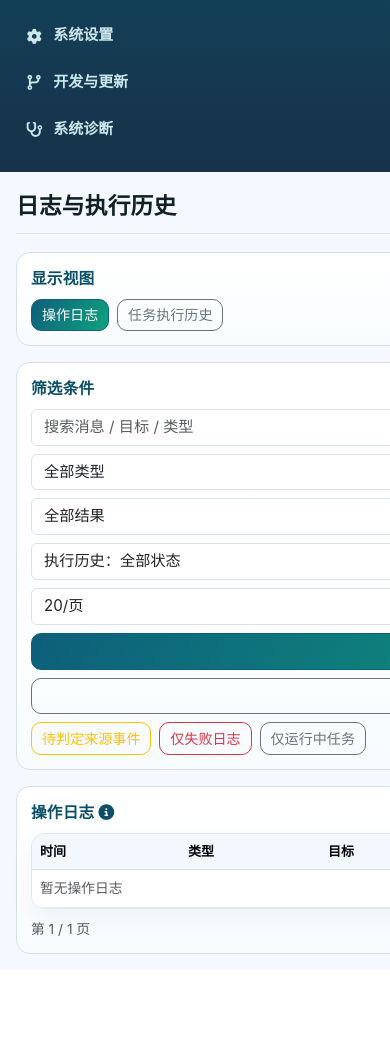
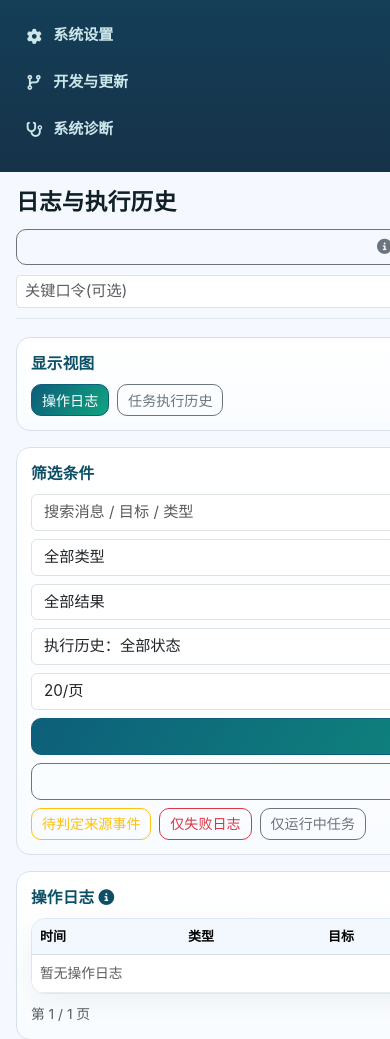
Before and after one commit to MaroD1M/HLM-Demo, a Flask app: page /logs in a window 390 px wide; the page is wider, and only the part inside the window is pictured. Shown: the part 427-1466 px from the top of that part. Before the commit the page ends 1381 px from the top of that part, so only its background shows below. Run offline with Flask 3, Linux system fonts and the light colour scheme; parts of the project's set-up code (start-up, migrations or seed data) failed here and were passed over; some libraries are stand-ins or nearby versions.

Commit message:
发布 v0.2.10：统一页面说明入口并修复日志展开

```diff
--- a/static/css/app.css
+++ b/static/css/app.css
@@ -64,6 +64,38 @@
   margin: 0;
   font-size: var(--fs-24);
   font-weight: 700;
+}
+
+.page-actions {
+  display: flex;
+  gap: 8px;
+  flex-wrap: wrap;
+  align-items: center;
+  justify-content: flex-end;
+}
+
+.page-actions > form {
+  display: flex;
+  gap: 8px;
+  align-items: center;
+  flex-wrap: wrap;
+  margin: 0;
+}
+
+.page-actions .form-control.form-control-sm {
+  min-width: 140px;
+}
+
+@media (max-width: 768px) {
+  .page-actions {
+    width: 100%;
+    justify-content: flex-start;
+  }
+
+  .page-actions .form-control.form-control-sm {
+    width: 100%;
+    min-width: 0;
+  }
 }
 
 .side .nav-link i {
--- a/templates/base.html
+++ b/templates/base.html
@@ -152,7 +152,7 @@
             document.body.classList.remove('modal-open');
             document.body.style.removeProperty('padding-right');
             document.querySelectorAll('.modal form.js-ajax-form').forEach((f)=>{ if(f.hasAttribute('data-keep-values')) return; try{f.reset&&f.reset();}catch(_){}});
-            window.HLMAjax.bind();window.HLMAjax.bindFilters&&window.HLMAjax.bindFilters();if(window.bindCronPreview) window.bindCronPreview();if(window.initCronEditModal) window.initCronEditModal();if(window.bindMappingPanel) window.bindMappingPanel();if(window.HLMHelpToggleBind) window.HLMHelpToggleBind();
+            window.HLMAjax.bind();window.HLMAjax.bindFilters&&window.HLMAjax.bindFilters();if(window.bindCronPreview) window.bindCronPreview();if(window.initCronEditModal) window.initCronEditModal();if(window.bindMappingPanel) window.bindMappingPanel();if(window.bindLogMsgToggles) window.bindLogMsgToggles();if(window.HLMHelpToggleBind) window.HLMHelpToggleBind();
           }
         }catch(err){
           const msg=(err&&err.message&&String(err.message).startsWith('NON_JSON_'))
@@ -191,7 +191,7 @@
           window.HLMAjax.bindFilters();
           if(window.bindCronPreview) window.bindCronPreview();
           if(window.initCronEditModal) window.initCronEditModal();
-          if(window.bindMappingPanel) window.bindMappingPanel();if(window.HLMHelpToggleBind) window.HLMHelpToggleBind();
+          if(window.bindMappingPanel) window.bindMappingPanel();if(window.bindLogMsgToggles) window.bindLogMsgToggles();if(window.HLMHelpToggleBind) window.HLMHelpToggleBind();
           window.HLMNotice && window.HLMNotice('筛选已更新','success');
         }
       }catch(_){window.HLMNotice && window.HLMNotice('筛选失败，请稍后重试','danger');}
--- a/templates/cron.html
+++ b/templates/cron.html
@@ -4,18 +4,18 @@
 <div class="page-head">
   <h3 class="mb-0">定时任务</h3>
   <div class="page-actions">
+    <button class="btn btn-outline-secondary" type="button" data-help-target="pageHelp" aria-expanded="false"><i class="fa-solid fa-circle-info me-1"></i><span class="help-toggle-label">页面说明</span></button>
     <form class="js-ajax-form" action="/cron/backup-now" method="POST" data-target="cronJobsPanel">
       <input type="hidden" name="csrf_token" value="{{ csrf_token }}">
       <button class="btn btn-outline-primary">立即备份数据库</button>
     </form>
-    <button class="btn btn-outline-secondary" type="button" data-help-target="cronPageHelp" aria-expanded="false"><i class="fa-solid fa-circle-info me-1"></i><span class="help-toggle-label">页面说明</span></button>
     <button class="btn btn-brand" data-bs-toggle="modal" data-bs-target="#addCronModal">
       <i class="fa-solid fa-plus"></i> 新建计划
     </button>
   </div>
 </div>
 
-<div id="cronPageHelp" class="section-card mb-3 d-none">
+<div id="pageHelp" class="section-card mb-3 d-none">
   <div class="section-muted mb-1">系统任务说明：“系统缓存清理（高风险）”会清理缓存追踪记录（不删真实文件），建议仅排障时手动执行。</div>
   <div class="section-muted"><strong>计划表达式（Cron）快速帮助：</strong> <code>分 时 日 月 周</code>（24小时制），例如 <code>0 3 * * *</code> = 每天 <strong>03:00</strong> 执行。</div>
 </div>
--- a/templates/delete_monitor.html
+++ b/templates/delete_monitor.html
@@ -3,7 +3,9 @@
 {% block content %}
 <div class="page-head">
   <h3 class="mb-0">疑似误删处理中心</h3>
-  <button class="btn btn-outline-secondary" type="button" data-help-target="pageHelp" aria-expanded="false"><i class="fa-solid fa-circle-info me-1"></i><span class="help-toggle-label">页面说明</span></button>
+  <div class="page-actions">
+    <button class="btn btn-outline-secondary" type="button" data-help-target="pageHelp" aria-expanded="false"><i class="fa-solid fa-circle-info me-1"></i><span class="help-toggle-label">页面说明</span></button>
+  </div>
 </div>
 
 <div id="pageHelp" class="section-card mb-3 d-none">
--- a/templates/downloader.html
+++ b/templates/downloader.html
@@ -3,8 +3,10 @@
 {% block content %}
 <div class="page-head">
   <h3 class="mb-0">下载器</h3>
-  <button class="btn btn-outline-secondary" type="button" data-help-target="pageHelp" aria-expanded="false"><i class="fa-solid fa-circle-info me-1"></i><span class="help-toggle-label">页面说明</span></button>
-  <button class="btn btn-brand" data-bs-toggle="modal" data-bs-target="#addDownloaderModal">新增</button>
+  <div class="page-actions">
+    <button class="btn btn-outline-secondary" type="button" data-help-target="pageHelp" aria-expanded="false"><i class="fa-solid fa-circle-info me-1"></i><span class="help-toggle-label">页面说明</span></button>
+    <button class="btn btn-brand" data-bs-toggle="modal" data-bs-target="#addDownloaderModal">新增</button>
+  </div>
 </div>
 
 <div id="pageHelp" class="section-card mb-3 d-none">
--- a/templates/logs.html
+++ b/templates/logs.html
@@ -3,15 +3,17 @@
 {% block content %}
 <div class="page-head">
   <h3 class="mb-0">日志与执行历史</h3>
-  <form action="/logs/clear" method="POST" onsubmit="return confirm('确认清空操作日志？')" class="d-flex gap-2 align-items-center flex-wrap">
-    <input type="hidden" name="csrf_token" value="{{ csrf_token }}">
-    <input class="form-control form-control-sm" style="width:180px" type="password" name="critical_passphrase" placeholder="关键口令(可选)">
-    <button class="btn btn-outline-secondary" type="button" data-help-target="logsPageHelp" aria-expanded="false"><i class="fa-solid fa-circle-info me-1"></i><span class="help-toggle-label">页面说明</span></button>
-    <button class="btn btn-outline-danger">清空操作日志</button>
-  </form>
+  <div class="page-actions">
+    <button class="btn btn-outline-secondary" type="button" data-help-target="pageHelp" aria-expanded="false"><i class="fa-solid fa-circle-info me-1"></i><span class="help-toggle-label">页面说明</span></button>
+    <form action="/logs/clear" method="POST" onsubmit="return confirm('确认清空操作日志？')" class="d-flex gap-2 align-items-center flex-wrap">
+      <input type="hidden" name="csrf_token" value="{{ csrf_token }}">
+      <input class="form-control form-control-sm" style="width:180px" type="password" name="critical_passphrase" placeholder="关键口令(可选)">
+      <button class="btn btn-outline-danger">清空操作日志</button>
+    </form>
+  </div>
 </div>
 
-<div id="logsPageHelp" class="section-card mb-3 d-none">
+<div id="pageHelp" class="section-card mb-3 d-none">
   <div class="section-muted">支持按类型、结果与关键字筛选，可切换“操作日志/任务执行历史”。</div>
 </div>
 
@@ -88,7 +90,13 @@
               {% set log_msg = (log.message or '-') %}
               {% if log_msg|length > 120 %}
                 <small class="log-msg" data-msg-id="logmsg-{{ log.id }}">{{ log_msg[:120] }}...</small>
-                <button class="btn btn-sm btn-link p-0 ms-1" type="button" onclick="toggleLogMsg('logmsg-{{ log.id }}', this, {{ log_msg|tojson }}, {{ log_msg[:120]|tojson }})">展开</button>
+                <button
+                  class="btn btn-sm btn-link p-0 ms-1 js-log-toggle"
+                  type="button"
+                  data-target-id="logmsg-{{ log.id }}"
+                  data-full-text="{{ log_msg|e }}"
+                  data-short-text="{{ log_msg[:120]|e }}"
+                >展开</button>
               {% else %}
                 <small>{{ log_msg }}</small>
               {% endif %}
@@ -130,7 +138,13 @@
               {% set exec_msg = (e.message or '-') %}
               {% if exec_msg|length > 120 %}
                 <small class="log-msg" data-msg-id="execmsg-{{ e.id }}">{{ exec_msg[:120] }}...</small>
-                <button class="btn btn-sm btn-link p-0 ms-1" type="button" onclick="toggleLogMsg('execmsg-{{ e.id }}', this, {{ exec_msg|tojson }}, {{ exec_msg[:120]|tojson }})">展开</button>
+                <button
+                  class="btn btn-sm btn-link p-0 ms-1 js-log-toggle"
+                  type="button"
+                  data-target-id="execmsg-{{ e.id }}"
+                  data-full-text="{{ exec_msg|e }}"
+                  data-short-text="{{ exec_msg[:120]|e }}"
+                >展开</button>
               {% else %}
                 <small>{{ exec_msg }}</small>
               {% endif %}
@@ -170,5 +184,24 @@
     btn.dataset.expanded = '1';
   }
 }
+
+window.bindLogMsgToggles = function(){
+  document.querySelectorAll('.js-log-toggle').forEach((btn)=>{
+    if(btn.dataset.toggleBound === '1') return;
+    btn.dataset.toggleBound = '1';
+    btn.addEventListener('click', ()=>{
+      toggleLogMsg(
+        btn.dataset.targetId || '',
+        btn,
+        btn.dataset.fullText || '',
+        btn.dataset.shortText || ''
+      );
+    });
+  });
+};
+
+window.addEventListener('DOMContentLoaded', ()=>{
+  if(window.bindLogMsgToggles) window.bindLogMsgToggles();
+});
 </script>
 {% endblock %}
--- a/templates/mapping.html
+++ b/templates/mapping.html
@@ -3,8 +3,8 @@
 {% block content %}
 <div class="page-head">
   <h3 class="mb-0">文件映射与缓存管理</h3>
-  <div class="d-flex gap-2 flex-wrap">
-    <button class="btn btn-outline-secondary" type="button" data-help-target="mappingPageHelp" aria-expanded="false"><i class="fa-solid fa-circle-info me-1"></i><span class="help-toggle-label">页面说明</span></button>
+  <div class="page-actions">
+    <button class="btn btn-outline-secondary" type="button" data-help-target="pageHelp" aria-expanded="false"><i class="fa-solid fa-circle-info me-1"></i><span class="help-toggle-label">页面说明</span></button>
     <form action="/mapping/link/clear" method="POST" onsubmit="return confirm('确认清空全部映射记录吗？仅删除数据库映射，不删除真实文件。')" class="js-ajax-form d-flex gap-2" data-target="mappingPanel">
       <input type="hidden" name="csrf_token" value="{{ csrf_token }}">
       <input class="form-control form-control-sm" style="width:160px" type="password" name="critical_passphrase" placeholder="关键口令(可选)">
@@ -18,7 +18,7 @@
   </div>
 </div>
 
-<div id="mappingPageHelp" class="section-card mb-3 d-none">
+<div id="pageHelp" class="section-card mb-3 d-none">
   <div class="section-muted">映射=源与目标关系；缓存=已处理标记。清理时仅影响记录，不删除真实文件。</div>
 </div>
 
--- a/templates/notifier.html
+++ b/templates/notifier.html
@@ -3,8 +3,10 @@
 {% block content %}
 <div class="page-head">
   <h3 class="mb-0">通知器</h3>
-  <button class="btn btn-outline-secondary" type="button" data-help-target="pageHelp" aria-expanded="false"><i class="fa-solid fa-circle-info me-1"></i><span class="help-toggle-label">页面说明</span></button>
-  <button class="btn btn-brand" data-bs-toggle="modal" data-bs-target="#addNotifierModal">新增</button>
+  <div class="page-actions">
+    <button class="btn btn-outline-secondary" type="button" data-help-target="pageHelp" aria-expanded="false"><i class="fa-solid fa-circle-info me-1"></i><span class="help-toggle-label">页面说明</span></button>
+    <button class="btn btn-brand" data-bs-toggle="modal" data-bs-target="#addNotifierModal">新增</button>
+  </div>
 </div>
 
 <div id="pageHelp" class="section-card mb-3 d-none">
```
Also changed, not shown: templates/dashboard.html (+7 -1 lines), templates/diagnostics.html (+6 -2 lines), templates/hardlink.html (+5 -2 lines), templates/hardlink_edit.html (+6 -1 lines), templates/hardlink_new.html (+6 -1 lines), templates/settings.html (+6 -1 lines), templates/settings_devops.html (+6 -1 lines), CHANGELOG.md, README.md, 3 other files.
